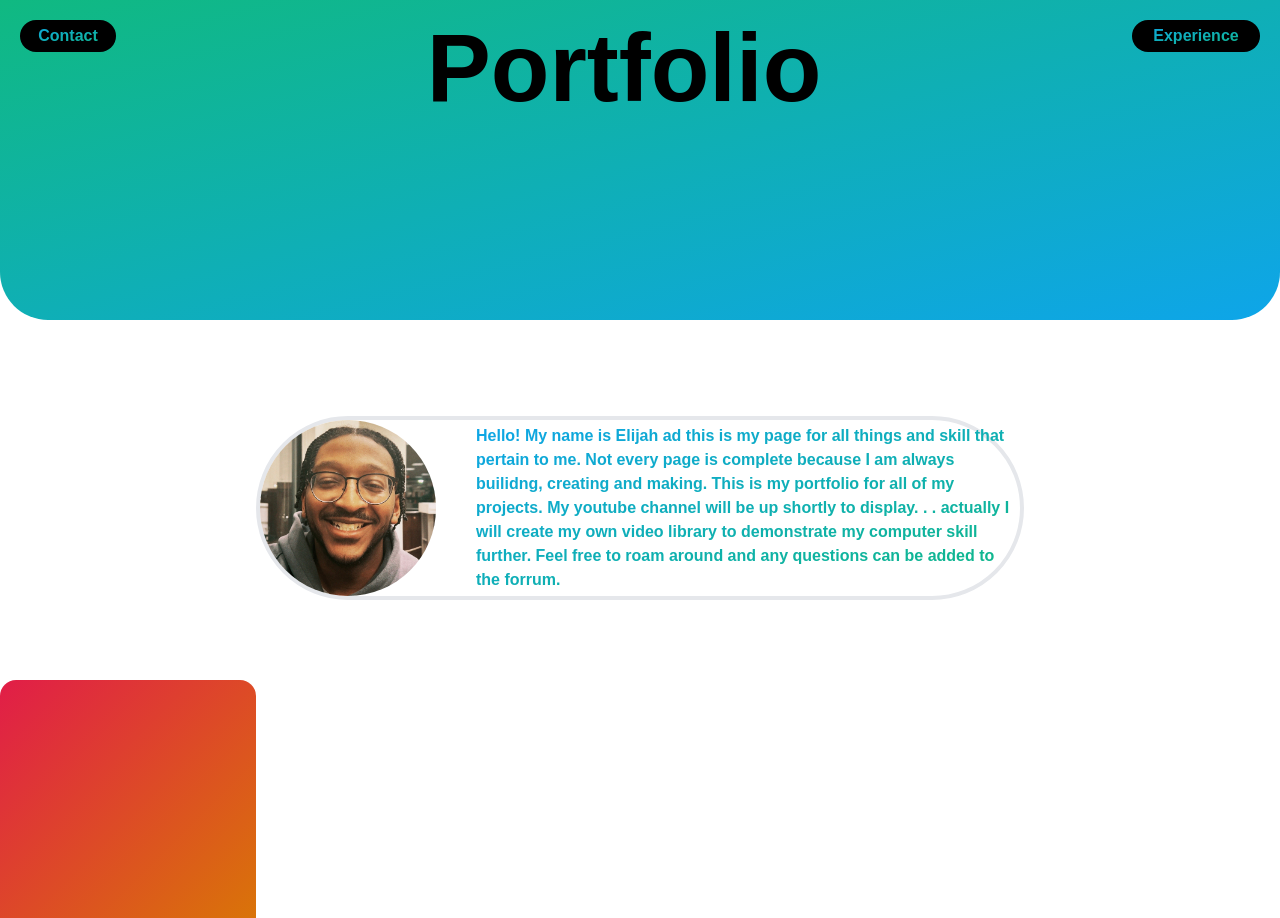
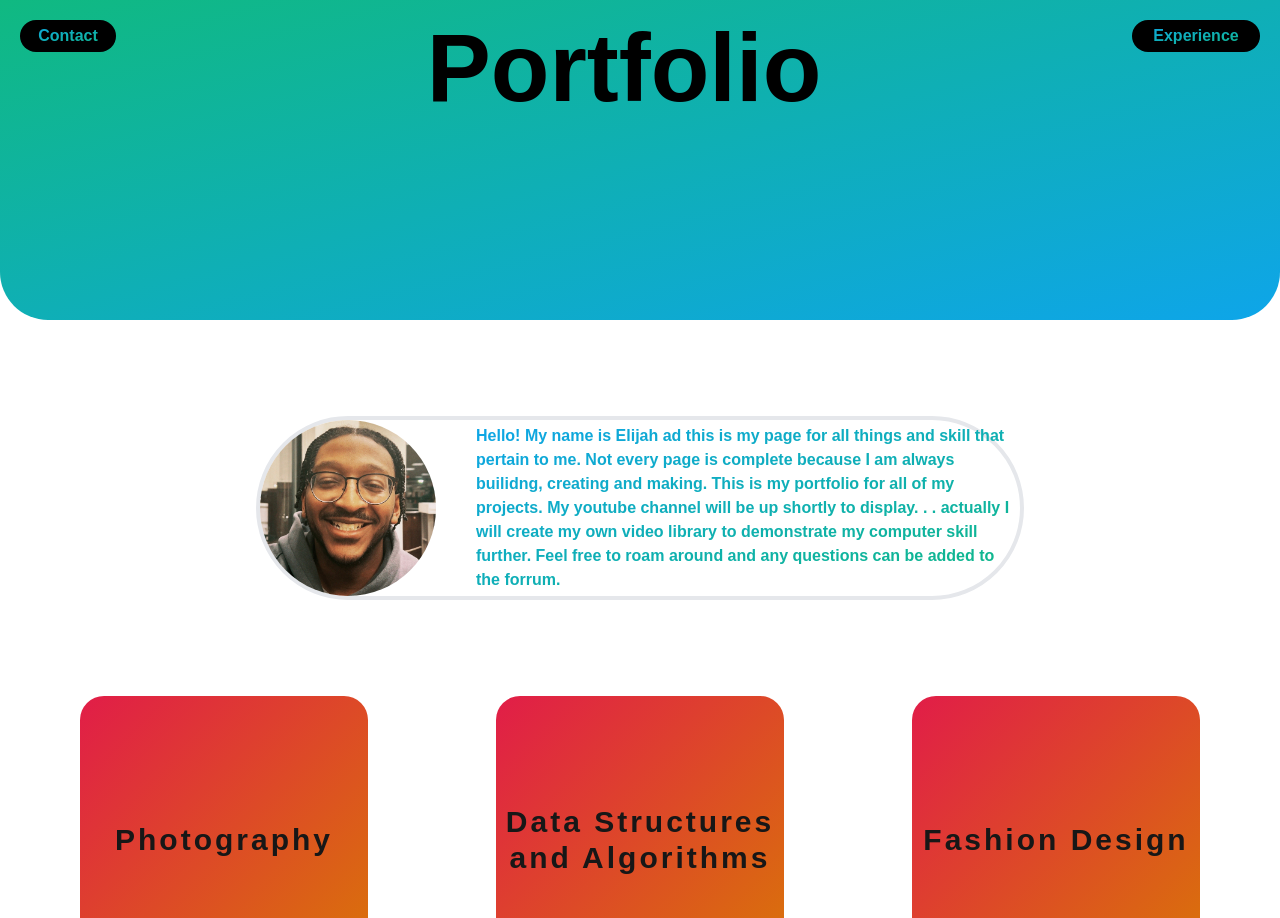
Before and after one commit to ElijDavis/Portfolio, a Next.js app in the folder elijahs-portfolio/: page / in a window 1280 px wide. Shown: the top 918 px of the page. Built offline with nearby package versions, Linux system fonts and the light colour scheme.

Commit message:
created a sticky nav bar tool to follow you around the page. i'll do the rest with this page after I build the recordian app

```diff
--- a/elijahs-portfolio/app/components/Skill-Blocks.tsx
+++ b/elijahs-portfolio/app/components/Skill-Blocks.tsx
@@ -4,8 +4,8 @@ type Props = {
 
 export function Skill_block ({title}:Props){
     return (
-        <div className="h-64 w-64 bg-gradient-to-br from-rose-600 to-amber-600 rounded-2xl">
-            <p>{title}</p>
+        <div className="h-72 w-72 bg-gradient-to-br from-rose-600 to-amber-600 rounded-3xl content-center">
+            <p className="text-center text-3xl tracking-widest font-bold">{title}</p>
         </div>
     );
 }
--- /dev/null
+++ b/elijahs-portfolio/app/components/Tool_Bar.tsx
@@ -0,0 +1,8 @@
+export function Tool () {
+    return(
+        <div className="">
+            <h1>Forum</h1>
+            <h1>Video Rec.</h1>
+        </div>
+    );
+}
--- a/elijahs-portfolio/app/page.tsx
+++ b/elijahs-portfolio/app/page.tsx
@@ -7,9 +7,10 @@ export default function Home() {
     <div>
       <Header />
       <Summary />
-      <div className="grid-cols-3 justify-center mt-20">
-        <Skill_block />
-        <Skill_block />
+      <div className="flex flex-row justify-center gap-x-32 mt-24">
+        <Skill_block title={"Photography"}/>
+        <Skill_block title={"Data Structures and Algorithms"}/>
+        <Skill_block title={"Fashion Design"}/>
       </div>
     </div>
   );
```
